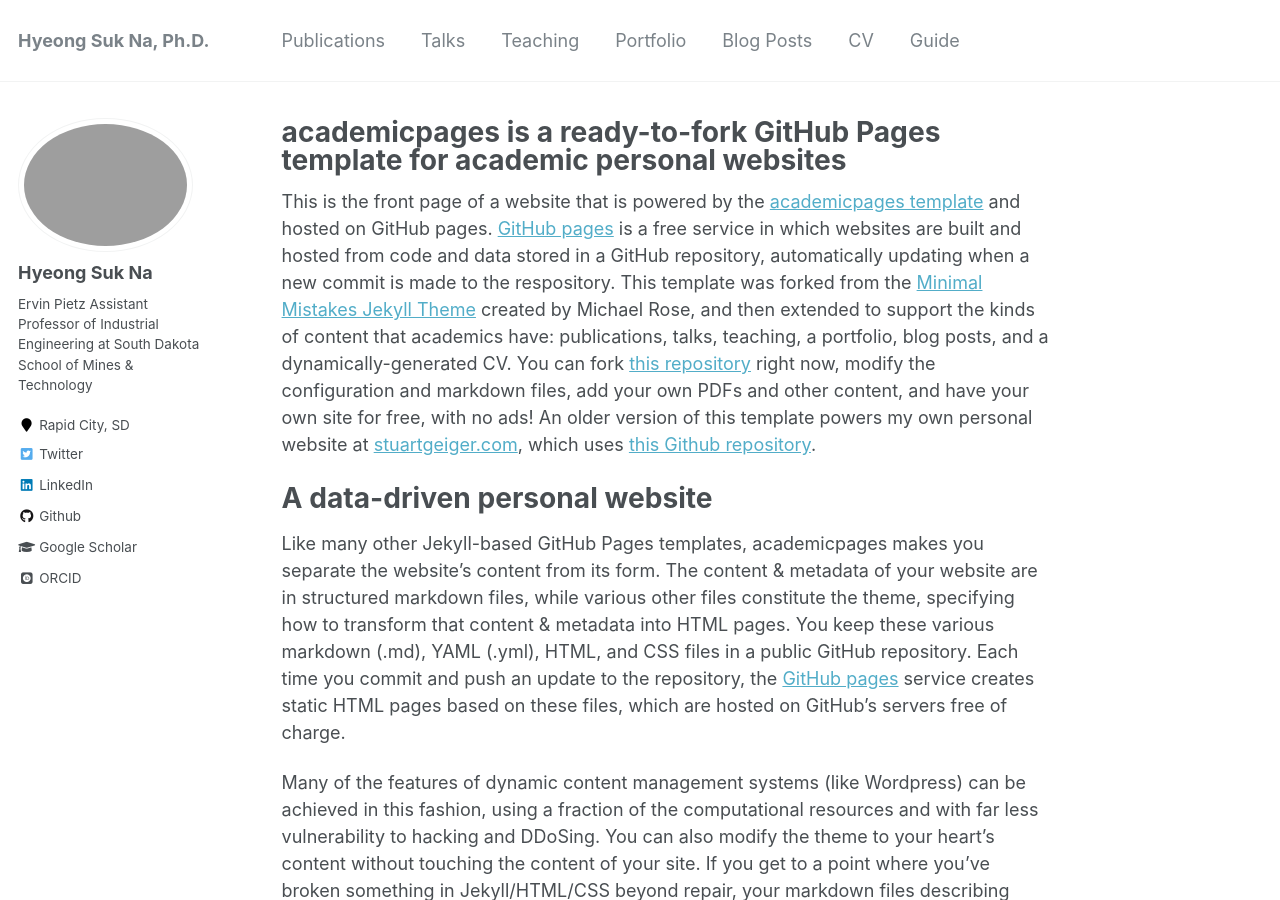
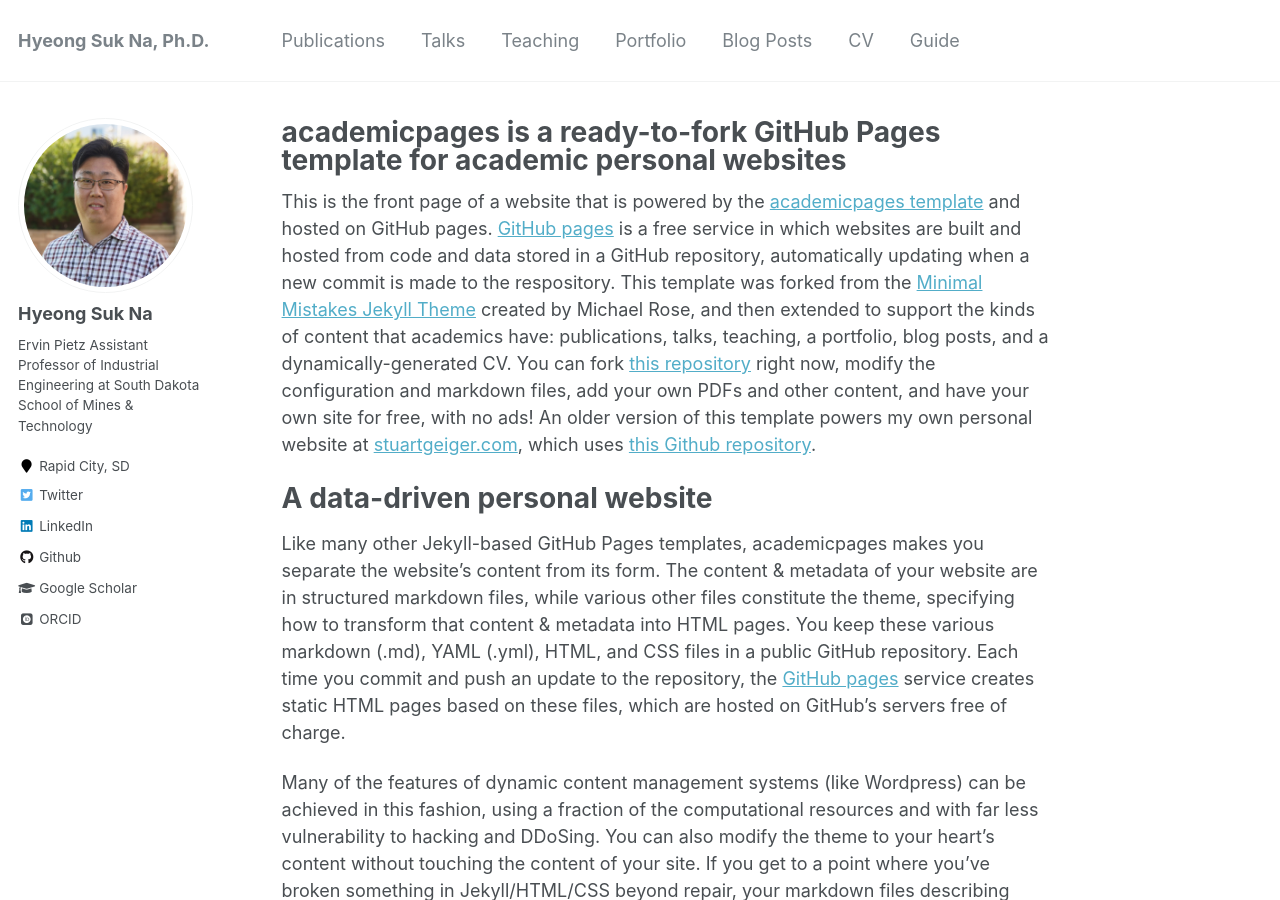
Before and after one commit to hsjna/hsjna.github.io, a Jekyll site: the page built from _pages/about.md, in a window 1280 px wide and 900 px high. Built offline with Jekyll 4.4.1, drawn with Linux system fonts in a browser that asks for light colours; some web fonts are replaced.

Commit message:
Update _config.yml

```diff
--- a/_config.yml
+++ b/_config.yml
@@ -81,7 +81,7 @@ analytics:
 # Site Author
 author:
   name             : "Hyeong Suk Na"
-  avatar           : "hsna.jpg"
+  avatar           : "profile.png"
   bio              : "Ervin Pietz Assistant Professor of Industrial Engineering at South Dakota School of Mines & Technology"
   location         : "Rapid City, SD"
   employer         :
```
